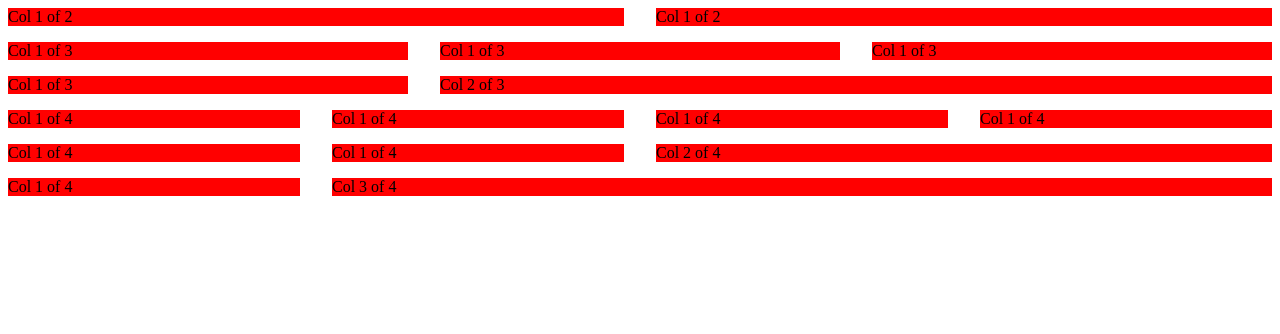
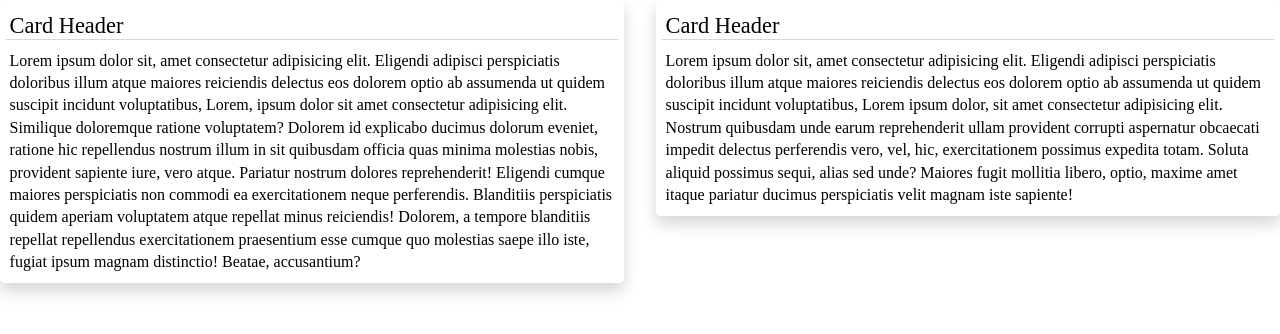
Before and after one commit to slintcss/slintcss, a website: page index.html in a window 1280 px wide. Drawn offline with Linux system fonts and the light colour scheme.

Commit message:
created card component and card animations

```diff
--- a/index.html
+++ b/index.html
@@ -14,11 +14,63 @@
 
   <section class="grid-test">
     <div class="row">
-      <div class="col-2-sm">Col 1 of 2</div>
-      <div class="col-2-sm">Col 1 of 2</div>
+      <div class="col-2-md">
+        <div class="card-animate-y">
+          <div class="card-animate-y-flip card-animate-y-flip-front">
+            <div class="card-header">
+              Card Header
+            </div>
+            <div class="card-body">
+              Lorem ipsum dolor sit, amet consectetur adipisicing elit. Eligendi adipisci perspiciatis doloribus
+              illum
+              atque maiores reiciendis delectus eos dolorem optio ab assumenda ut quidem suscipit incidunt
+              voluptatibus,
+
+              Lorem, ipsum dolor sit amet consectetur adipisicing elit. Similique doloremque ratione voluptatem?
+              Dolorem id explicabo ducimus dolorum eveniet, ratione hic repellendus nostrum illum in sit quibusdam
+              officia quas minima molestias nobis, provident sapiente iure, vero atque. Pariatur nostrum dolores
+              reprehenderit! Eligendi cumque maiores perspiciatis non commodi ea exercitationem neque perferendis.
+              Blanditiis perspiciatis quidem aperiam voluptatem atque repellat minus reiciendis! Dolorem, a tempore
+              blanditiis repellat repellendus exercitationem praesentium esse cumque quo molestias saepe illo iste,
+              fugiat ipsum magnam distinctio! Beatae, accusantium?
+            </div>
+          </div>
+
+          <div class="card-animate-y-flip card-animate-y-flip-back">
+            <div class="card-body">
+              I AM BACK
+            </div>
+          </div>
+        </div>
+      </div>
+      <div class="col-2-md">
+        <div class="card-animate-x">
+          <div class="card-animate-x-flip card-animate-x-flip-front">
+            <div class="card-header">
+              Card Header
+            </div>
+            <div class="card-body">
+              Lorem ipsum dolor sit, amet consectetur adipisicing elit. Eligendi adipisci perspiciatis doloribus
+              illum
+              atque maiores reiciendis delectus eos dolorem optio ab assumenda ut quidem suscipit incidunt
+              voluptatibus,
+              Lorem ipsum dolor, sit amet consectetur adipisicing elit. Nostrum quibusdam unde earum reprehenderit
+              ullam provident corrupti aspernatur obcaecati impedit delectus perferendis vero, vel, hic, exercitationem
+              possimus expedita totam. Soluta aliquid possimus sequi, alias sed unde? Maiores fugit mollitia libero,
+              optio, maxime amet itaque pariatur ducimus perspiciatis velit magnam iste sapiente!
+            </div>
+          </div>
+
+          <div class="card-animate-x-flip card-animate-x-flip-back">
+            <div class="card-body">
+              I AM BACK
+            </div>
+          </div>
+        </div>
+      </div>
     </div>
 
-    <div class="row">
+    <!-- <div class="row">
       <div class="col-3-md">Col 1 of 3</div>
       <div class="col-3-md">Col 1 of 3</div>
       <div class="col-3-md">Col 1 of 3</div>
@@ -45,7 +97,7 @@
     <div class="row">
       <div class="col-4-sm">Col 1 of 4</div>
       <div class="col-3-4-sm">Col 3 of 4</div>
-    </div>
+    </div> -->
   </section>
 
 
--- a/sass/abstracts/_variables.scss
+++ b/sass/abstracts/_variables.scss
@@ -1,19 +1,7 @@
 // colors
-$color-primary: #55c57a;
-$color-primary-light: #7ed56f;
-$color-primary-dark: #28b485;
-$color-secondary-light: #ffb900;
-$color-secondary-dark: #ff7730;
-$color-tetiary-light: #2998ff;
-$color-tetiary-dark: #5643fa;
-$color-grey-light-1: #e6e4e4;
-$color-grey-light-2: #eee;
-$color-grey-light-3: #b8b6b6;
-$color-grey-dark: #777777;
-$color-grey-background: #e5ecee;
 $color-white: #ffffff;
 $color-black: #000;
-$color-black-2: #161616;
+$color-grey: #d8d6d6;
 
 // FONT
 $default-font-size: 1.6rem;
--- a/sass/base/_base.scss
+++ b/sass/base/_base.scss
@@ -0,0 +1,11 @@
+*,
+*::after,
+*::before {
+  margin: 0;
+  padding: 0;
+  box-sizing: inherit;
+}
+
+body {
+  box-sizing: border-box;
+}
--- /dev/null
+++ b/sass/components/_card.scss
@@ -0,0 +1,88 @@
+.card {
+  width: 100%;
+  border-radius: .3rem;
+  background-color: $color-white;
+  box-shadow: 0 .5rem 1rem rgba($color-black, .17);
+  margin-bottom: 1rem;
+
+  &-header {
+    height: 2.5rem;
+    padding: .8rem .3rem 0 .3rem;
+    margin: 0 .3rem;
+    overflow: hidden;
+    border-top-left-radius: .3rem;
+    border-top-right-radius: .3rem;
+    border-bottom: .1rem solid $color-grey;
+    font-size: 1.4rem;
+    font-weight: 500;
+  }
+
+  &-body {
+    padding: .6rem;
+    line-height: 1.4rem;
+  }
+}
+
+.card-animate-x {
+  position: relative;
+  perspective: 150rem;
+  -webkit-perspective: 100rem;
+  margin-bottom: .6rem;
+
+  &-flip {
+    width: 100%;
+    height: inherit;
+    overflow: hidden;
+    position: absolute;
+    top: 0;
+    left: 0;
+    backface-visibility: hidden;
+    transition: all .8s ease;
+    border-radius: .3rem;
+    box-shadow: 0 .5rem 1rem rgba($color-black, .17);
+
+    &-back {
+      transform: rotateY(180deg);
+    }
+  }
+
+  &:hover &-flip-front {
+    transform: rotateY(-180deg);
+  }
+
+  &:hover &-flip-back {
+    transform: rotateY(0);
+  }
+}
+
+.card-animate-y {
+  position: relative;
+  perspective: 150rem;
+  -webkit-perspective: 100rem;
+  margin-bottom: .6rem;
+
+  &-flip {
+    width: 100%;
+    height: inherit;
+    overflow: hidden;
+    position: absolute;
+    top: 0;
+    left: 0;
+    backface-visibility: hidden;
+    transition: all .8s ease;
+    border-radius: .3rem;
+    box-shadow: 0 .5rem 1rem rgba($color-black, .17);
+
+    &-back {
+      transform: rotateX(180deg);
+    }
+  }
+
+  &:hover &-flip-front {
+    transform: rotateX(-180deg);
+  }
+
+  &:hover &-flip-back {
+    transform: rotateY(0);
+  }
+}
--- a/sass/layout/_grid.scss
+++ b/sass/layout/_grid.scss
@@ -1,18 +1,19 @@
 .row {
   max-width: $grid-width;
   margin: 0 auto;
+
+  &:not(:last-child) {
+    margin-bottom: $gutter-vertical;
+  }
 
   @include clearfix;
 
   [class^="col-"] {
     float: left;
-    background: red;
-    margin-bottom: 1rem;
 
     &:not(:last-child) {
       margin-right: $gutter-horizontal;
     }
-
   }
 
   .col {
--- a/sass/main.scss
+++ b/sass/main.scss
@@ -9,5 +9,8 @@
 @import "./base/typography";
 @import "./base/utilities";
 
+// Components
+@import "./components/card";
+
 // Layout
 @import "./layout/grid";
```
Also changed, not shown: sass/abstracts/_mixins.scss (+0 -14 lines), css/slintcss.css.
